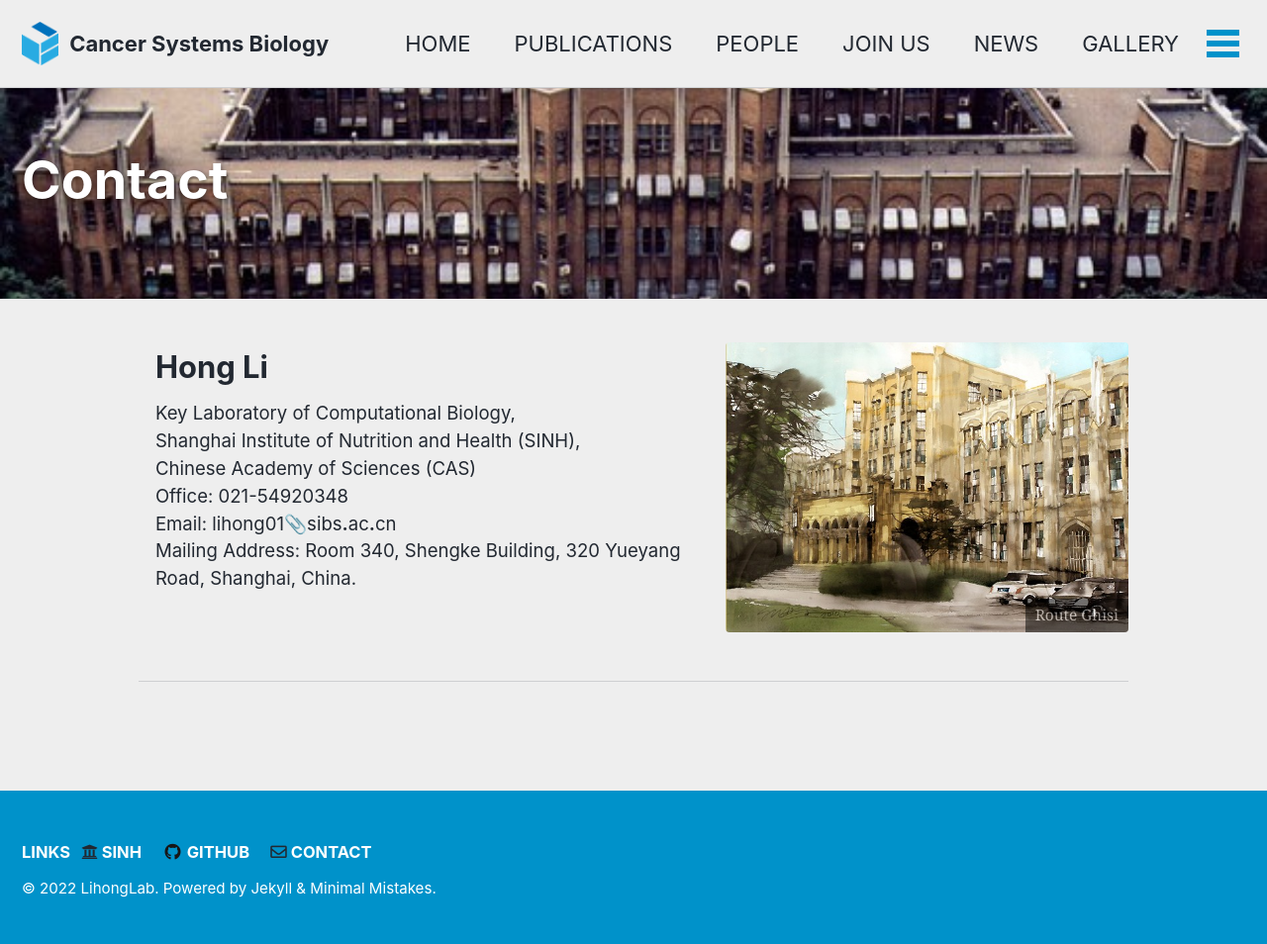
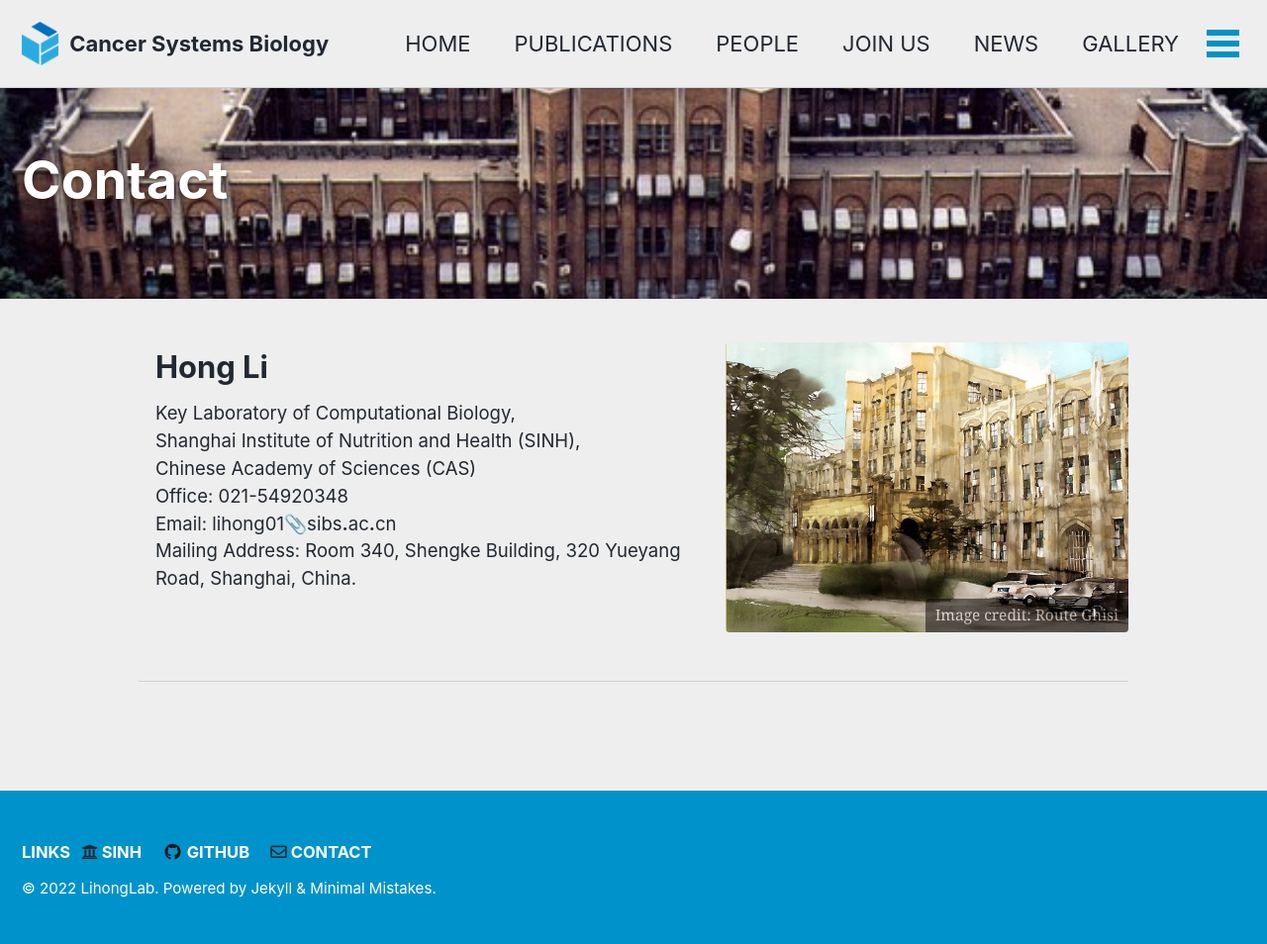
Before and after one commit to LihongLab/lihonglab.github.io, a Jekyll site: the page built from _pages/CONTACT.md, in a window 1280 px wide. Shown: the whole page at 99% size. Built offline with Jekyll 4.4.1, drawn with Linux system fonts in a browser that asks for light colours; cached includes are drawn as plain includes; emoji names are drawn with the system emoji font.

Commit message:
header credit

```diff
--- a/_pages/CONTACT.md
+++ b/_pages/CONTACT.md
@@ -8,7 +8,7 @@ header:
   overlay_image: /assets/img/photos/W020130816502215805063.jpg
 feature_row3:
   - image_path: /assets/img/photos/W020130816502215620475.jpg
-    image_caption: "[Route Ghisi](http://www.ihb.cas.cn/gkjj/lsyg/201308/t20130816_3913407.html)"
+    image_caption: "Image credit: [Route Ghisi](http://www.ihb.cas.cn/gkjj/lsyg/201308/t20130816_3913407.html)"
     alt: "placeholder image 2"
     title: "Hong Li"
     excerpt: >
```
Also changed, not shown: _pages/PUBLICATIONS.md (+2 -1 lines), 2 other files.
